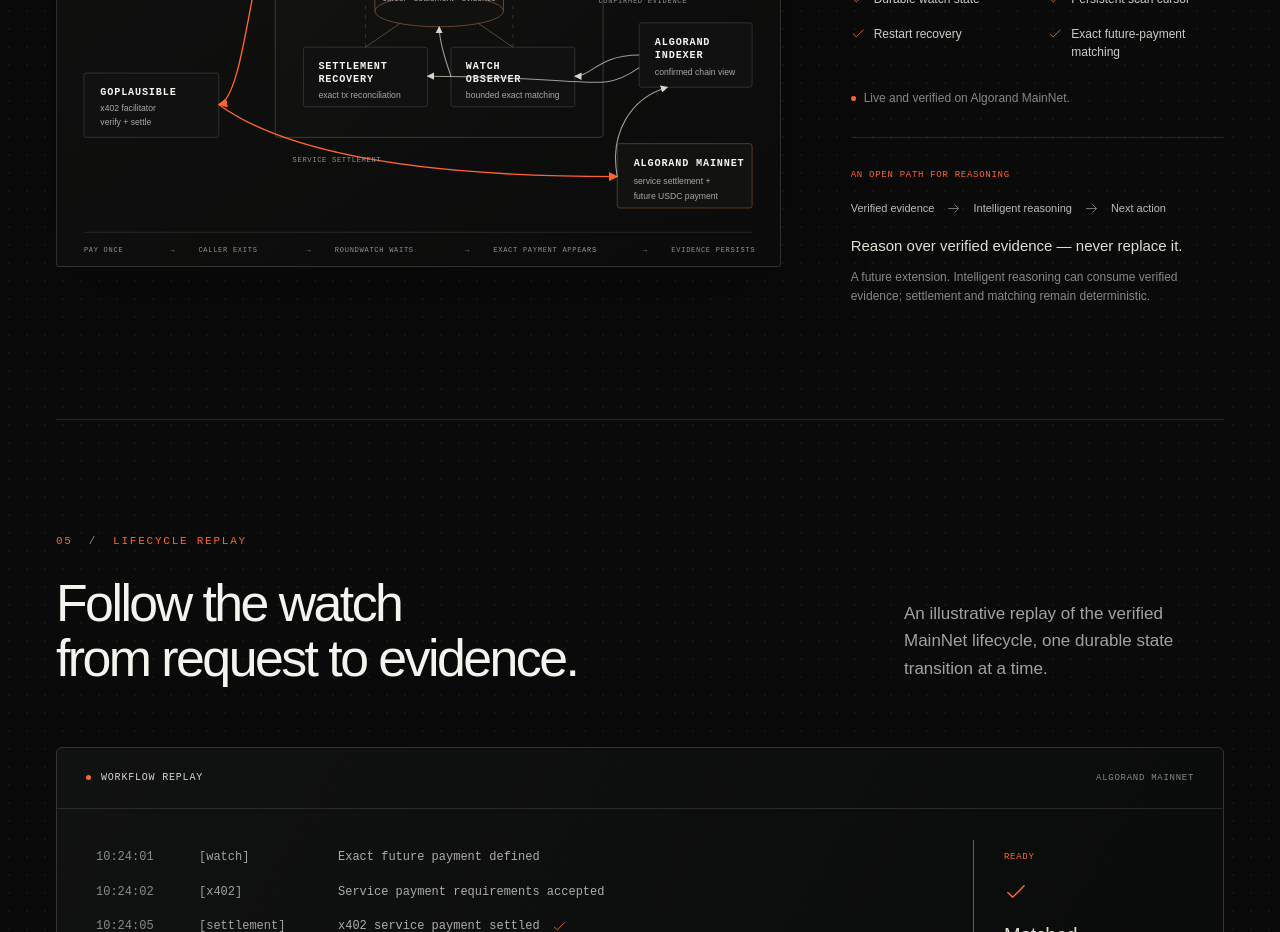
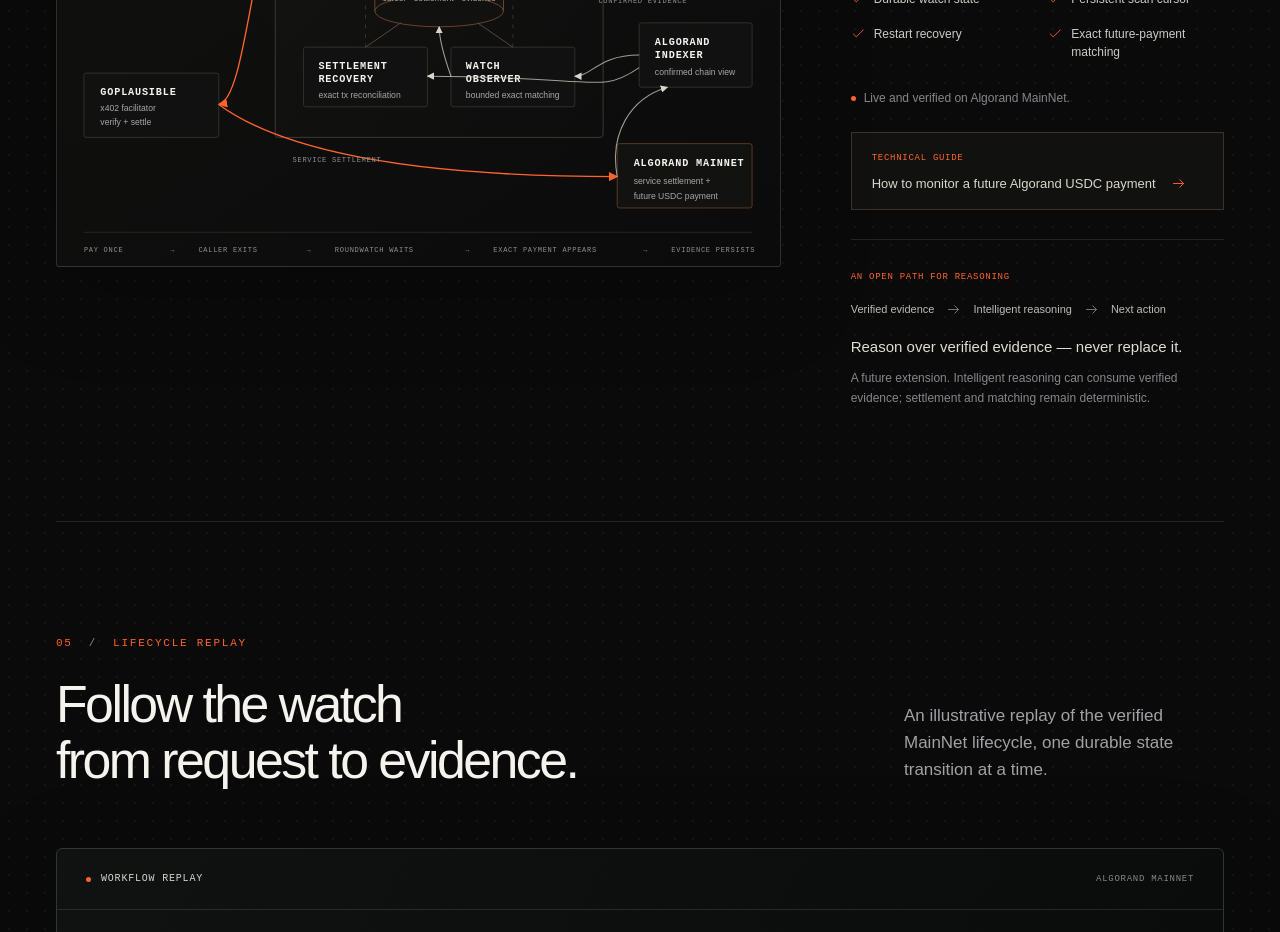
Before and after one commit to Vladyslav-webDev/RoundWatch, a React (Vite) app in the folder apps/landing/: page / in a window 1280 px wide. Shown: the part 4480-5412 px from the top of the page. Built offline with nearby package versions, Linux system fonts and the light colour scheme; a web font is replaced by a local one.

Commit message:
seo: link homepage to payment monitoring guide

```diff
--- a/apps/landing/src/App.tsx
+++ b/apps/landing/src/App.tsx
@@ -533,6 +533,14 @@ function Technology() {
             <span className="signal-dot" />
             Live and verified on Algorand MainNet.
           </p>
+          <a
+            className="technology-guide-link"
+            href="/algorand-payment-monitoring-api"
+          >
+            <span className="mono">Technical guide</span>
+            <strong>How to monitor a future Algorand USDC payment</strong>
+            <Icon name="arrow" />
+          </a>
           <aside className="reasoning-note">
             <span className="mono">An open path for reasoning</span>
             <div className="reasoning-path">
```
